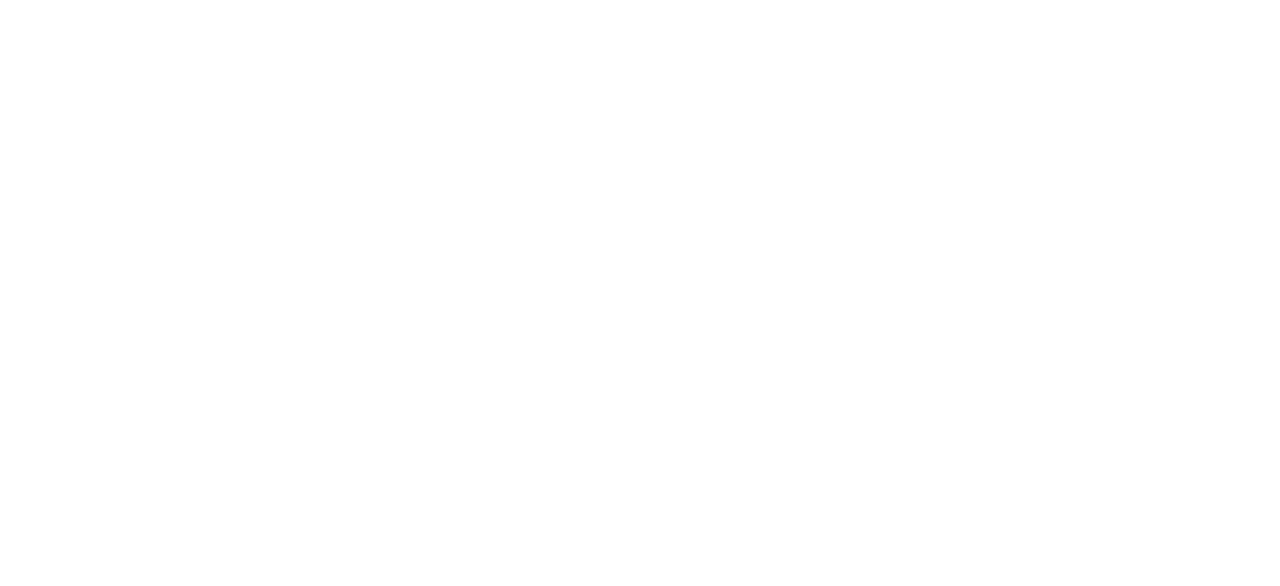
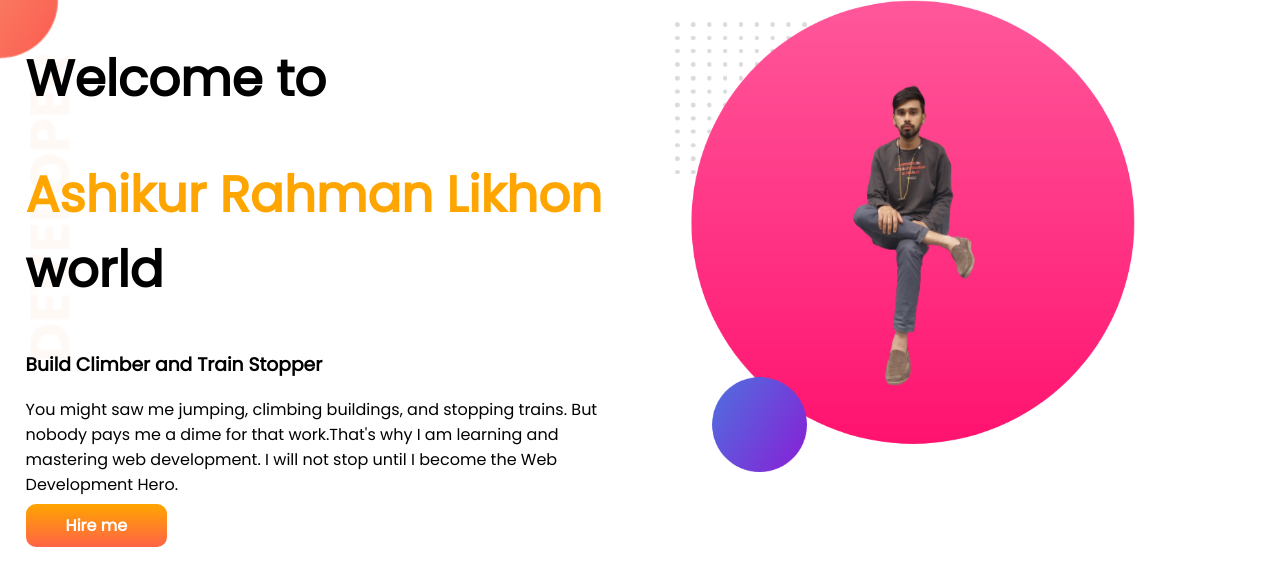
Before and after one commit to ashik317/Developer-Portfolio, a plain HTML site: page index.html in a window 1280 px wide. Drawn offline with Linux system fonts and the light colour scheme.

Commit message:
first commit

```diff
--- a/index.html
+++ b/index.html
@@ -1,13 +1,34 @@
 <!DOCTYPE html>
 <html lang="en">
+
 <head>
     <meta charset="UTF-8">
     <meta http-equiv="X-UA-Compatible" content="IE=edge">
     <meta name="viewport" content="width=device-width, initial-scale=1.0">
     <title>Likhon-Portfolio</title>
+    <link rel="preconnect" href="https://fonts.googleapis.com">
+    <link rel="preconnect" href="https://fonts.gstatic.com" crossorigin>
+    <link href="https://fonts.googleapis.com/css2?family=Poppins&display=swap" rel="stylesheet">
     <link rel="stylesheet" href="style.css">
 </head>
+
 <body>
+    <section class="top-banner">
+        <div class="half-width">
+            <h1>Welcome to</h1>
+            <h1><span class="orange-color">Ashikur Rahman Likhon</span> world</h1>
+            <h3>Build Climber and Train Stopper</h3>
+            <p>You might saw me jumping, climbing buildings, and stopping trains. But nobody pays me a dime for that
+                work.That's why I am learning and mastering web development. I will not stop until I become the Web
+                Development Hero.
+            </p>
+            <a class="link-button" target="_blank" href="https://www.linkedin.com/in/ashikur-rahman-likhon-473788160/">Hire me</a>
+        </div>
+        <div class="half-width">
+            <img src="images\my-bg2.png" alt="">
+        </div>
+    </section>
 
 </body>
+
 </html>
--- a/style.css
+++ b/style.css
@@ -0,0 +1,39 @@
+body {
+    font-family: 'Poppins', sans-serif;
+    margin: 0%;
+}
+
+h1 {
+    font-size: 50px;
+}
+
+.orange-color {
+    color: orange;
+}
+
+section {
+    display: flex;
+}
+
+.half-width {
+    width: 50%;
+    padding-left: 2%;
+}
+
+.half-width img {
+    width: 80%;
+}
+
+.link-button {
+    text-decoration: none;
+    background-image: linear-gradient(orange, tomato);
+    padding: 10px 40px;
+    color: white;
+    font-weight: 700;
+    border-radius: 10px;
+}
+
+.top-banner {
+    background-image: url(images/top-banner.png);
+    background-repeat: no-repeat;
+}
```
Also changed, not shown: images/dream-bg.png (added), images/exp-bg.png (added), images/jhankar.png (added), images/jhankar2.png (added), images/my-bg.png (added), images/my-bg2.png (added), images/top-banner.png (added), 7 other files.
